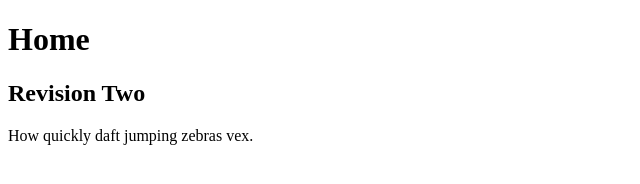
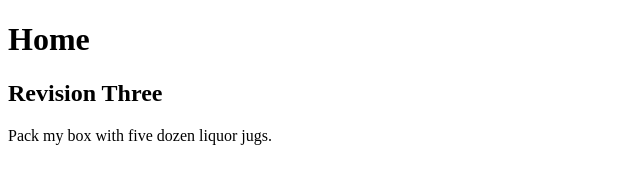
Before and after one commit to kartem01/explore_california, a plain HTML site: page index.html in a window 1280 px wide. Shown: the full height of the page, 0-640 px from the left. Drawn offline with Linux system fonts and the light colour scheme.

Commit message:
revision three

```diff
--- a/index.html
+++ b/index.html
@@ -6,7 +6,7 @@
 </head>
 <body>
     <h1>Home</h1>
-    <h2>Revision Two</h2>
-    <p>How quickly daft jumping zebras vex.</p>
+    <h2>Revision Three</h2>
+    <p>Pack my box with five dozen liquor jugs.</p>
 </body>
 </html>
```
